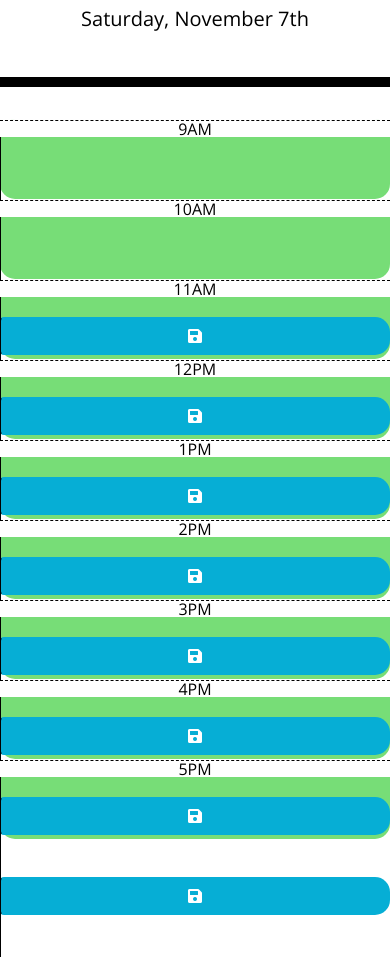
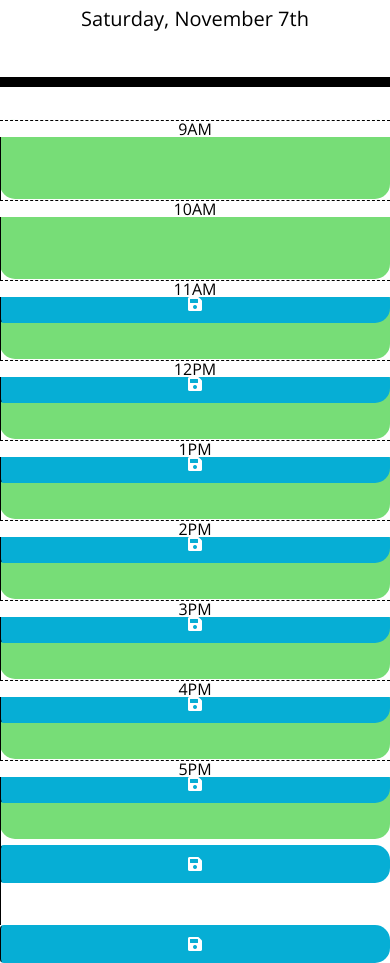
Before and after one commit to vcrod/Work-Day-Scheduler, a plain HTML site: page Develop/index.html in a window 390 px wide. Shown: the part 260-1223 px from the top of the page. Drawn offline with nearby package versions, Linux system fonts and the light colour scheme.

Commit message:
changed textarea rows from 10 to 8

```diff
--- a/Develop/index.html
+++ b/Develop/index.html
@@ -25,47 +25,48 @@
     <!-- Timeblocks go here -->
     <div id="9" class="row time-block">
       <div class="hour col-md-1">9AM</div>
-      <textarea class="description col-md-10" id="" cols="30" rows="10"></textarea>
+      <textarea class="description col-md-10" id="" cols="30" rows="8"></textarea>
       <button class="btn saveBtn col-md-1"><i class="fas fa-save"></i></button>
     </div>
     <div id="10" class="row time-block">
       <div class="hour col-md-1">10AM</div>
-      <textarea class="description col-md-10" id="" cols="30" rows="10"></textarea>
+      <textarea class="description col-md-10" id="" cols="30" rows="8"></textarea>
       <button class="btn saveBtn col-md-1"><i class="fas fa-save"></i></button>
     </div>
     <div id="11" class="row time-block">
       <div class="hour col-md-1">11AM</div>
-      <textarea class="description col-md-10" id="" cols="30" rows="10"></textarea>
+      <textarea class="description col-md-10" id="" cols="30" rows="8"></textarea>
       <button class="btn saveBtn col-md-1"><i class="fas fa-save"></i></button>
     </div>
     <div id="12" class="row time-block">
       <div class="hour col-md-1">12PM</div>
-      <textarea class="description col-md-10" id="" cols="30" rows="10"></textarea>
+      <textarea class="description col-md-10" id="" cols="30" rows="8"></textarea>
       <button class="btn saveBtn col-md-1"><i class="fas fa-save"></i></button>
     </div>
     <div id="13" class="row time-block">
       <div class="hour col-md-1">1PM</div>
-      <textarea class="description col-md-10" id="" cols="30" rows="10"></textarea>
+      <textarea class="description col-md-10" id="" cols="30" rows="8"></textarea>
       <button class="btn saveBtn col-md-1"><i class="fas fa-save"></i></button>
     </div>
     <div id="14" class="row time-block">
       <div class="hour col-md-1">2PM</div>
-      <textarea class="description col-md-10" id="" cols="30" rows="10"></textarea>
+      <textarea class="description col-md-10" id="" cols="30" rows="8"></textarea>
       <button class="btn saveBtn col-md-1"><i class="fas fa-save"></i></button>
     </div>
     <div id="15" class="row time-block">
       <div class="hour col-md-1">3PM</div>
-      <textarea class="description col-md-10" id="" cols="30" rows="10"></textarea>
+      <textarea class="description col-md-10" id="" cols="30" rows="8"></textarea>
       <button class="btn saveBtn col-md-1"><i class="fas fa-save"></i></button>
     </div>
     <div id="16" class="row time-block">
       <div class="hour col-md-1">4PM</div>
-      <textarea class="description col-md-10" id="" cols="30" rows="10"></textarea>
+      <textarea class="description col-md-10" id="" cols="30" rows="8"></textarea>
       <button class="btn saveBtn col-md-1"><i class="fas fa-save"></i></button>
     </div>
     <div id="17" class="row time-block">
       <div class="class hour col-md-1">5PM</div>
-      <textarea class="description col-md-10" id="" cols="30" rows="10"></textarea>
+      <textarea class="description col-md-10" id="" cols="30" rows="8"></textarea>
+      <button class="btn saveBtn col-md-1"><i class="fas fa-save"></i></button>
     </div>
   </div>
 
--- a/Develop/script.js
+++ b/Develop/script.js
@@ -30,5 +30,13 @@ $(document).ready(function () {
   color();
   // get info local storage - repeat for hour blocks
   $("#9 .description").val(localStorage.getItem("9"));
+  $("#10 .description").val(localStorage.getItem("10"));
+  $("#11 .description").val(localStorage.getItem("11"));
+  $("#12 .description").val(localStorage.getItem("12"));
+  $("#13 .description").val(localStorage.getItem("13"));
+  $("#14 .description").val(localStorage.getItem("14"));
+  $("#15 .description").val(localStorage.getItem("15"));
+  $("#16 .description").val(localStorage.getItem("16"));
+  $("#17 .description").val(localStorage.getItem("17"));
 
 })
```
